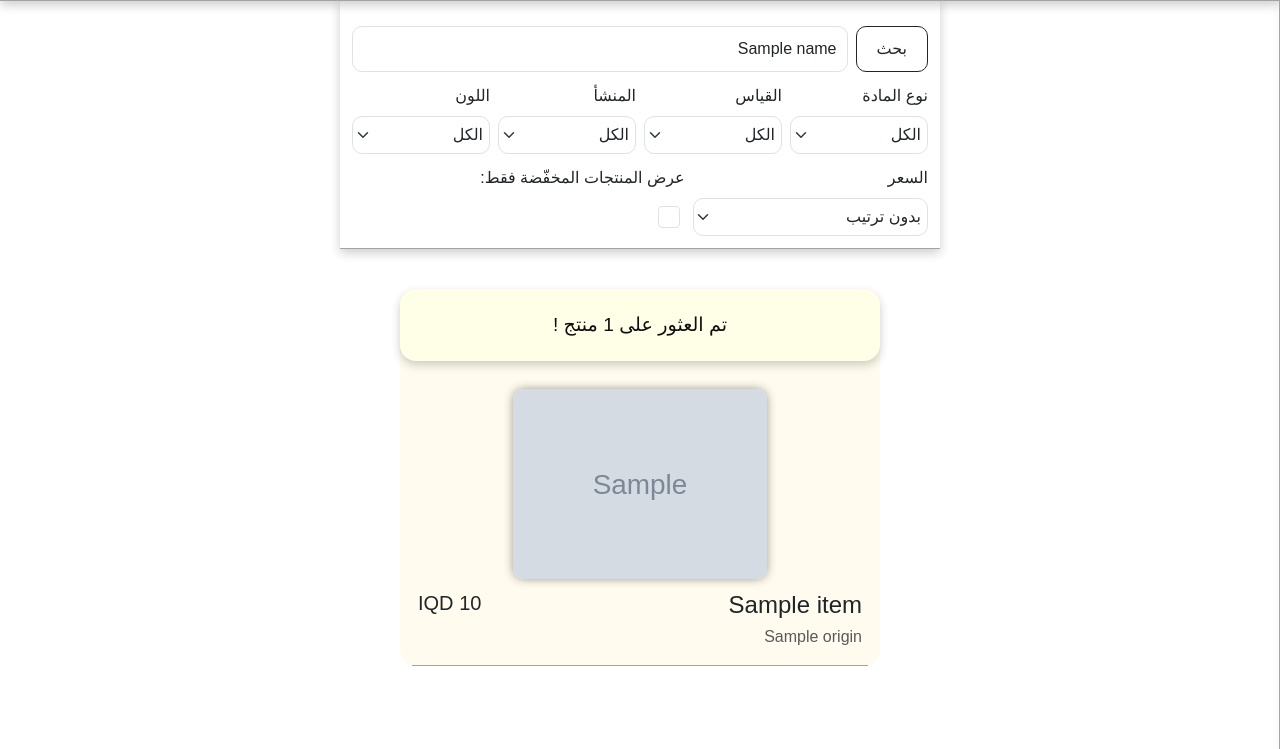
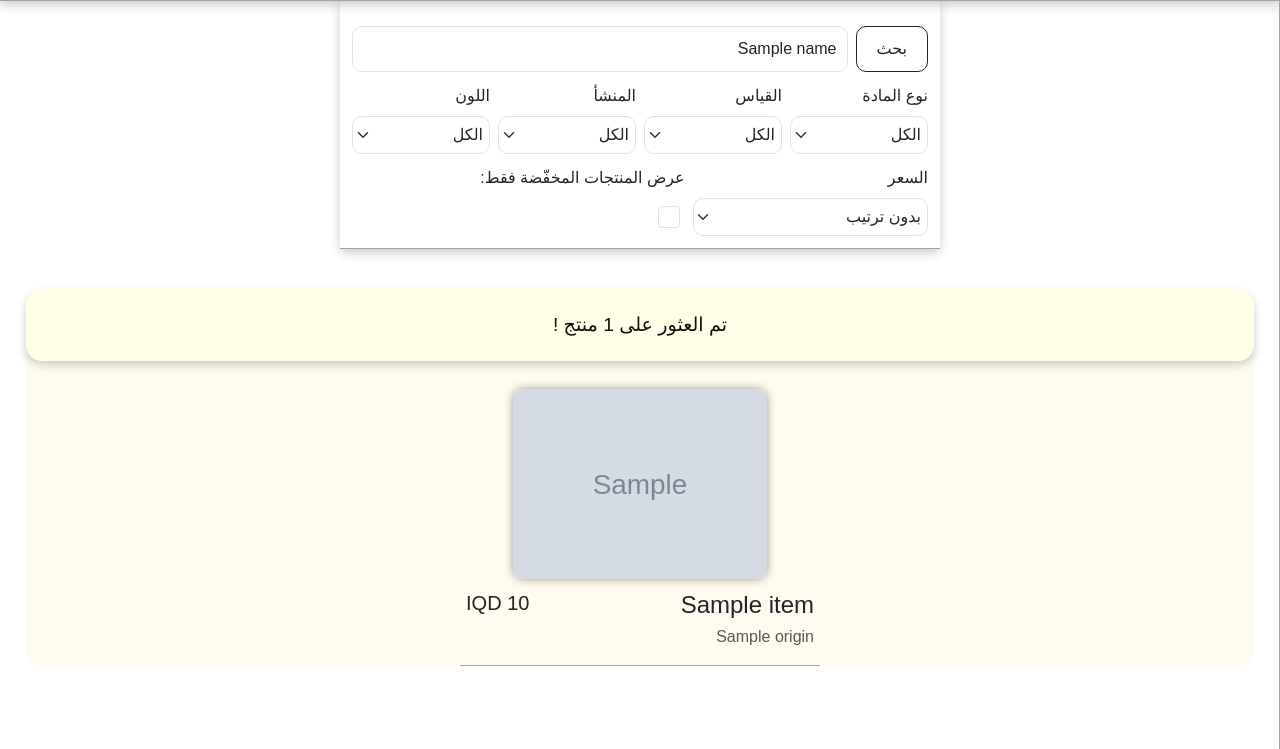
Before and after one commit to ArduinoBoy1111/Alzumurud-Website, a Flask app: template website/templates/products.html in a window 1280 px wide. Shown: the part 51-800 px from the top of the page. Run offline with Flask 3, Linux system fonts and the light colour scheme; the template is opened without the code that fills it: most values are stand-ins (such as "Sample title", 1, 10 or a date in 2020); grey boxes marked "Sample" are stand-in pictures; some web fonts are replaced.

Commit message:
Wide screen support

```diff
--- a/website/static/style.css
+++ b/website/static/style.css
@@ -143,7 +143,7 @@ text-align: center;
   border-bottom-left-radius: 16px;
   border-bottom-right-radius: 16px;
   padding-top: 30px;
-
+  gap: 40px;
 
 }
 
@@ -192,10 +192,27 @@ select.form-select {
   background-repeat: no-repeat;
 }
 .item_wrapper{
-  width: 95%;
+  width: 360px;
   /*border-top : 1px solid var(--grey);*/
   border-bottom : 1px solid var(--grey);
   padding: 10px 6px ;
   display: flex;
   flex-direction: column;
+  scale: 100%;
+  transition: 0.2s ease-in-out ;
 }
+
+.item_wrapper:hover{
+  scale: 104%;
+  transition: 0.2s ease-in-out ;
+
+}
+
+ @media (min-width: 768px) {
+    .item_img {
+      height: 190px !important;
+    }
+    .back-banner-white {
+      gap: 50px;
+    }
+  }
--- a/website/templates/index.html
+++ b/website/templates/index.html
@@ -124,7 +124,7 @@
    </div>
    <script>
   function openSidebar() {
-    document.getElementById("sidebar").style.width = "40%";
+    document.getElementById("sidebar").style.width = "30%";
   }
 
   function closeSidebar() {
--- a/website/templates/products.html
+++ b/website/templates/products.html
@@ -114,7 +114,7 @@
 </form>
 
 
-    <div class="justify-content-center"style="max-width: 480px;margin: 0 auto;" onclick="closeSidebar()">
+    <div class="justify-content-center"style="max-width: 96%;margin: 0 auto;" onclick="closeSidebar()">
        <p id="items_p">تم العثور على {{count}} منتج !</p>
        <div class="back-banner-white d-flex justify-content-evenly flex-wrap">
          {% for item in filtered_items %}
@@ -122,7 +122,8 @@
             <div class="item_wrapper">
               <div>
                 <div class="col" style="text-align: center">
-                  <img src="{{item.image}}" style="height: 190px; margin-top: 4px; margin-bottom: 8px;" class="item_img">
+                  <img src="{{item.image}}" style="height: 150px; margin-top: 4px; margin-bottom: 8px;" class="item_img">
+
                 </div>
 
               </div>
@@ -165,7 +166,7 @@
    </div>
    <script>
   function openSidebar() {
-    document.getElementById("sidebar").style.width = "40%";
+    document.getElementById("sidebar").style.width = "30%";
   }
 
   function closeSidebar() {
--- a/website/views.py
+++ b/website/views.py
@@ -14,7 +14,7 @@ def home():
 
 @views.route("/products", methods=["GET"])
 def products():
-    name = request.args.get("name").lower().replace(" ", "")
+    name = request.args.get("name", "").lower().replace(" ", "")
     type = request.args.get("type")
     dimensions = request.args.get("dimensions")
     origin = request.args.get("origin")
```
